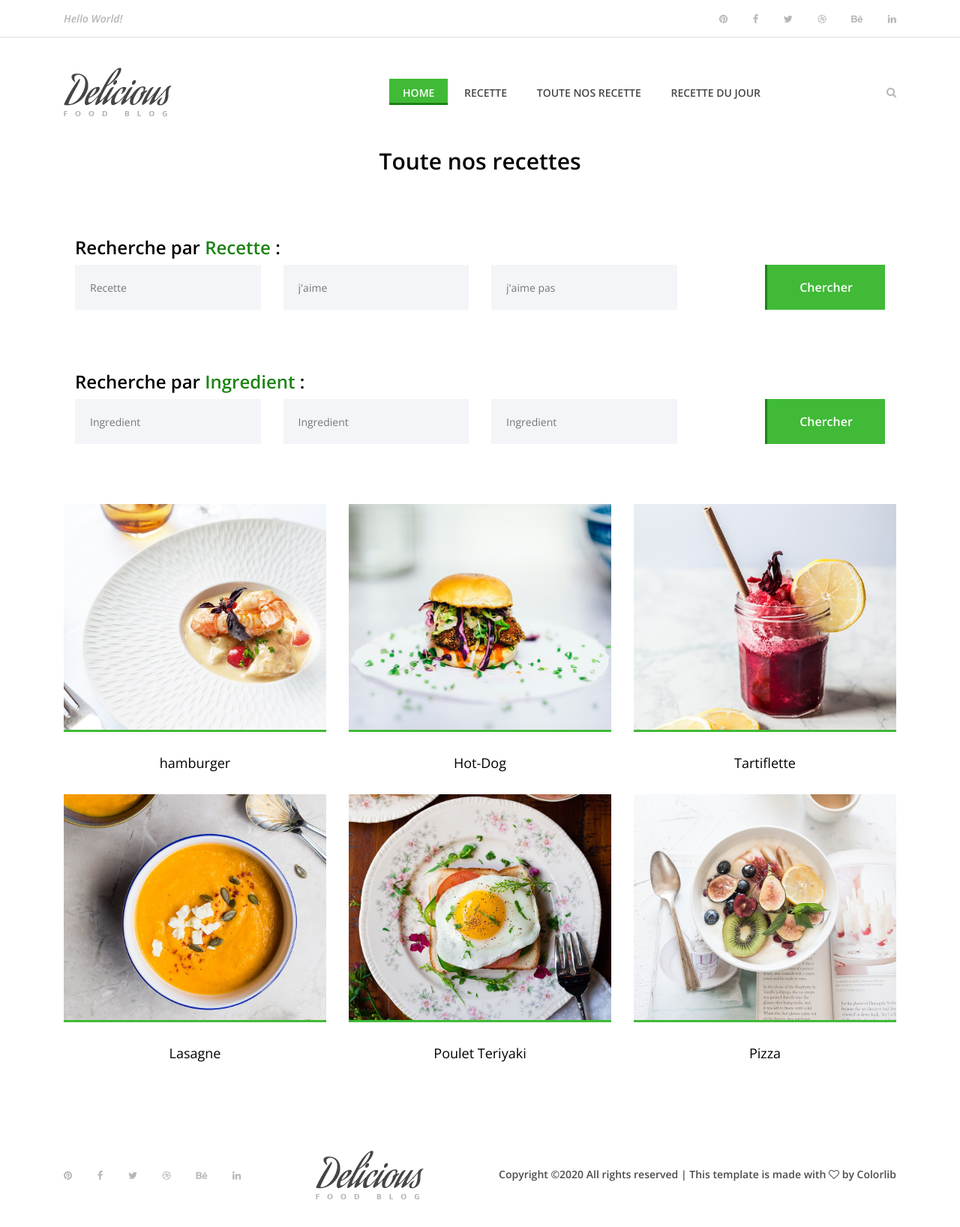
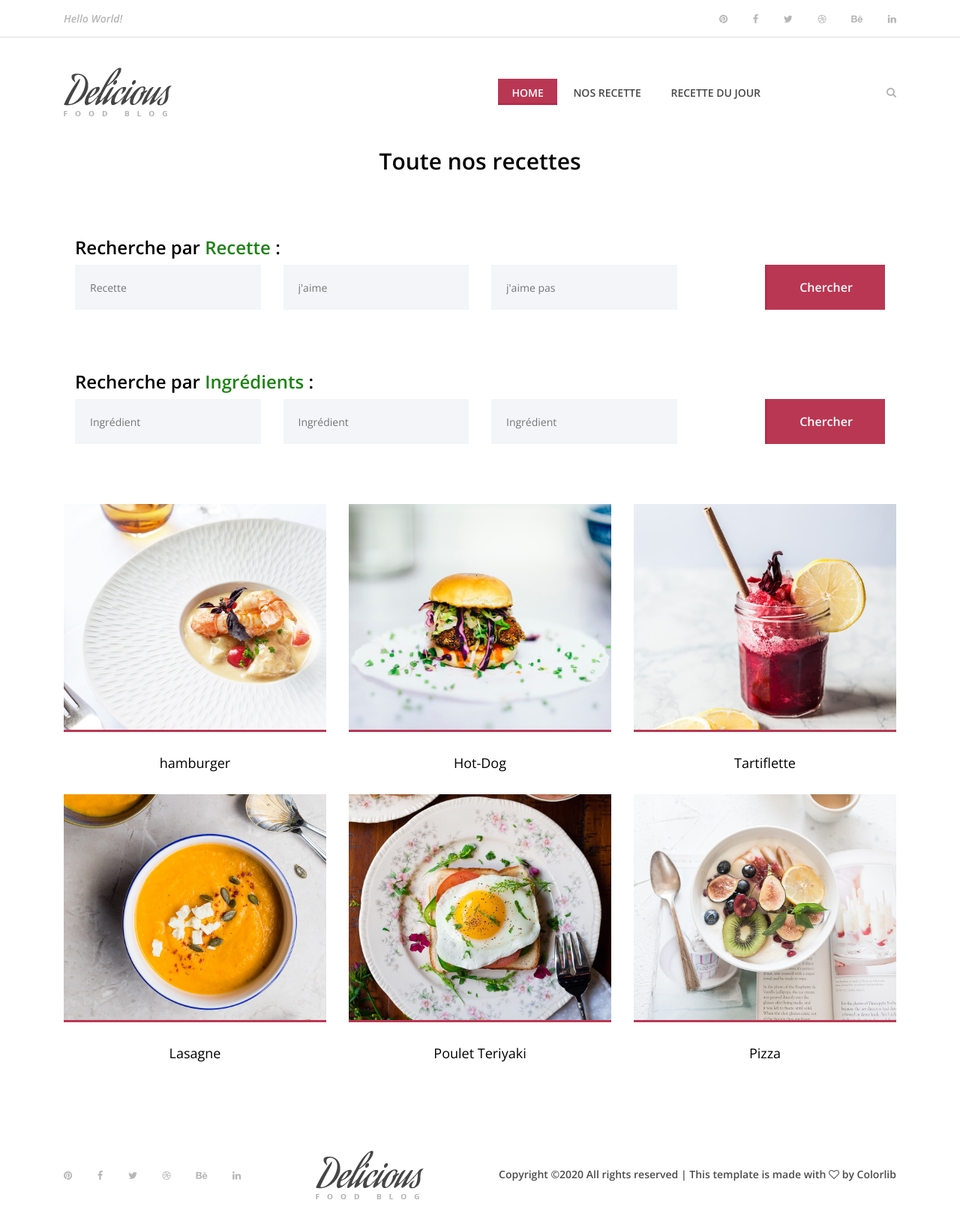
Before and after one commit to loicdauchy/marmibon, a PHP site: page /?recipes in a window 1280 px wide. Shown: the whole page at 75% size. Run offline with PHP 8.4, Linux system fonts and the light colour scheme; data comes from the database, SQL or seed files in the repository.

Commit message:
adding new search system

```diff
--- a/controllers/controller.php
+++ b/controllers/controller.php
@@ -2,37 +2,64 @@
 require('models/model.php');
 
 
-function testView()
-{
+/**
+ * homeView
+ * HOME PAGE CONTROLLER
+ * @return void
+ */
+function homeView(){
     require('views/home.php');
 }
 
+/**
+ * recipes
+ * RECIPES PAGE CONTROLLER
+ * @return void
+ */
 function recipes(){
     $allRecipe = new Recette();
     $allRecipe = $allRecipe->recettes();
     require('views/recipes.php');
 }
 
+/**
+ * singleRecipe
+ * SINGLE RECIPES PAGE CONTROLLER
+ * @return void
+ */
 function singleRecipe(){
     $recipe = new Recette();
     $recipe = $recipe->recipe($_GET['recipeID']);
+
     $ingredient = new Recette();
     $ingredient = $ingredient->ingredient($_GET['recipeID']);
+
     $tquantity = new Recette();
     $tquantity = $tquantity->tquantity($_GET['recipeID']);
+
     $bquantity = new Recette();
     $bquantity = $bquantity->bquantity($_GET['recipeID']);
+
     $qid = new Recette();
     $qid = $qid->qid($_GET['recipeID']);
+
     $change = new Recette();
     $change = $change->change();
+
     $directive = new Recette();
     $directive = $directive->directive($_GET['recipeID']);
+
     $service = new Recette();
     $service = $service->service($_GET['recipeID']);
+
     require('views/recipe.php');
 }
 
+/**
+ * randRecipe
+ * RECIPEDAY PAGE CONTROLLER
+ * @return void
+ */
 function randRecipe(){
     $RandRecipe = new Recette();
     $RandRecipe = $RandRecipe->daysRecipe();
@@ -47,9 +74,24 @@ function randRecipe(){
     require('views/recipesday.php');
 }
 
+/**
+ * search
+ * SEARCH PAGE CONTROLLER
+ * @return void
+ */
 function search(){
-
     $search = new Recette();
     $search = $search->searchR();
     require('views/selectrecipe.php');
 }
+
+/**
+ * searchRR
+ * SEARCH PAGE 2 CONTROLLER
+ * @return void
+ */
+function searchRR(){
+    $searchine = new Recette();
+    $searchine = $searchine->searchI();
+    require('views/selectrecipes.php');
+}
--- a/index.php
+++ b/index.php
@@ -1,41 +1,19 @@
 <?php
 require('controllers/controller.php');
 
-// if (isset($_GET['recipeID'])) {
-//     echo singleRecipe();
-//     }else if(isset($_GET['recipeID=1'])) {
-//         echo singleRecipe();
-//         }else if(isset($_GET['recipes'])) {
-//             echo recipes();
-//             }else if(isset($_GET['dayRecipes'])) {
-//                 echo randRecipe();
-//                 }else if(isset($_GET['home'])){
-//                 echo testView();
-//                 }else {
-//                 echo testView();
-//             }
-
 if (isset($_GET['recipeID'])) {
-    echo singleRecipe();
-    }else if(isset($_GET['recipeID=1'])) {
     echo singleRecipe();
             }else if(isset($_GET['recipes'])) {
                 echo recipes();
                     }else if(isset($_GET['dayRecipes'])) {
                         echo randRecipe();
                             }else if(isset($_GET['home'])){
-    echo testView();
+                                echo homeView();
                                     } else if (isset($_POST['selectrecipe'])) {
                                         echo search();
+                                            }else if (isset($_POST['selectrecipes'])){
+                                                echo searchRR();
+                                                    }else{
+                                                        echo homeView();
                                                         }
-    else {
-    echo testView();
-    }
-
-// if (isset($_POST['selectrecipe'])) {
-//     search();
-//     }else {
-
-//     recipes();
-//     }
 require_once ('templates/template.php');
--- a/models/model.php
+++ b/models/model.php
@@ -1,9 +1,13 @@
 <?php
 require_once('public/connect.php');
 
-
 class Recette extends Databases{
 
+    /**
+     * recettes
+     * SELECT ALL RECIPES METHOD
+     * @return void
+     */
     public function recettes(){
         $recette = $this->connect()->prepare('SELECT * FROM recette');
         $recette->execute();
@@ -11,6 +15,12 @@ class Recette extends Databases{
         return $result;
      }
 
+    /**
+     * recipe
+     * SELECT A RECIPE BY ID METHOD
+     * @param  mixed $recipeID
+     * @return void
+     */
     public function recipe($recipeID){
         $recette = $this->connect()->prepare('SELECT * FROM recette WHERE id_recette='.$recipeID.'');
         $recette->execute();
@@ -18,6 +28,11 @@ class Recette extends Databases{
         return $result;
      }
 
+     /**
+      * daysRecipe
+      * SELECT RAND RECIPE METHOD 1
+      * @return void
+      */
      public function daysRecipe(){
         $recette = $this->connect()->prepare('SELECT * FROM recette ORDER BY RAND()
         LIMIT 6');
@@ -26,6 +41,11 @@ class Recette extends Databases{
         return $result;
      }
 
+     /**
+      * daysRecipe2
+      * SELECT RAND RECIPE METHOD 2
+      * @return void
+      */
      public function daysRecipe2(){
         $recette = $this->connect()->prepare('SELECT * FROM recette ORDER BY RAND()
         LIMIT 6');
@@ -34,6 +54,11 @@ class Recette extends Databases{
         return $result;
      }
 
+     /**
+      * daysRecipe3
+      * SELECT RAND RECIPE METHOD 3
+      * @return void
+      */
      public function daysRecipe3(){
         $recette = $this->connect()->prepare('SELECT * FROM recette ORDER BY RAND()
         LIMIT 6');
@@ -41,6 +66,13 @@ class Recette extends Databases{
         $result = $recette->fetch(PDO::FETCH_ASSOC);
         return $result;
      }
+
+     /**
+      * ingredient
+      * SELECT ALL INGREDIENT BY RECIPE ID METHOD
+      * @param  mixed $recipeID
+      * @return void
+      */
      public function ingredient($recipeID){
         $recette = $this->connect()->prepare('SELECT ing1_ingredient, ing2_ingredient, ing3_ingredient, ing4_ingredient, ing5_ingredient,
         ing6_ingredient, ing7_ingredient, ing8_ingredient, ing9_ingredient, ing10_ingredient
@@ -49,6 +81,13 @@ class Recette extends Databases{
         $result = $recette->fetch(PDO::FETCH_ASSOC);
         return $result;
      }
+
+     /**
+      * tquantity
+      * SELECT TOTAL QUANTITY OF INGREDIENT BY RECIPE ID METHOD
+      * @param  mixed $recipeID
+      * @return void
+      */
      public function tquantity($recipeID){
         $recette = $this->connect()->prepare('SELECT tqty1, tqty2, tqty3, tqty4, tqty5,
         tqty6
@@ -57,6 +96,13 @@ class Recette extends Databases{
         $result = $recette->fetch(PDO::FETCH_ASSOC);
         return $result;
      }
+
+     /**
+      * qid
+      * SELECT ID OF INGREDIENT TABLE METHOD
+      * @param  mixed $recipeID
+      * @return void
+      */
      public function qid($recipeID){
         $recette = $this->connect()->prepare('SELECT id_recette_ingredient
         FROM ingredient WHERE id_recette_ingredient='.$recipeID.'');
@@ -64,15 +110,27 @@ class Recette extends Databases{
         $result = $recette->fetch(PDO::FETCH_ASSOC);
         return $result;
      }
+
+     /**
+      * bquantity
+      * SELECT INITIAL QUANTITY OF INGREDIENT BY ID METHOD
+      * @param  mixed $recipeID
+      * @return void
+      */
      public function bquantity($recipeID){
         $recette = $this->connect()->prepare('SELECT qty1, qty2, qty3, qty4, qty5, qty6
         FROM ingredient WHERE id_recette_ingredient='.$recipeID.'');
         $recette->execute();
         $result = $recette->fetch(PDO::FETCH_ASSOC);
         return $result;
-
      }
 
+     /**
+      * service
+      * SELECT SRV (NUMBER OF PEOPLE) BY ID METHOD
+      * @param  mixed $recipeID
+      * @return void
+      */
      public function service($recipeID){
         $recette = $this->connect()->prepare('SELECT srv
         FROM ingredient WHERE id_recette_ingredient='.$recipeID.'');
@@ -80,6 +138,12 @@ class Recette extends Databases{
         $result = $recette->fetch(PDO::FETCH_ASSOC);
         return $result;
      }
+
+     /**
+      * change
+      * UPDATE QUANTITY OF INGREDIENT BY SRV NUMBER METHOD
+      * @return void
+      */
      public function change(){
         if(isset($_POST['action']) && $_POST['action']=="ajouter" && !empty($_POST['srv'])) {
         $srv = $_POST['srv'];
@@ -91,9 +155,7 @@ class Recette extends Databases{
         $bqty5 = $_POST['bqty5'];
         $bqty6 = $_POST['bqty6'];
 
-
         $delai=0.1;
-
 
         $tqty = $srv * $bqty;
         $tqty2 = $srv * $bqty2;
@@ -117,11 +179,15 @@ class Recette extends Databases{
         $change = $change->execute();
         $change= header("Refresh:$delai;");
         return $change;
-
-
       }
     }
 
+     /**
+      * directive
+      * SELECT DIRECTIVE BY ID METHOD
+      * @param  mixed $recipeID
+      * @return void
+      */
      public function directive($recipeID){
         $recette = $this->connect()->prepare('SELECT dir1_directive, dir2_directive, dir3_directive, dir4_directive, dir5_directive,
         dir6_directive FROM directive WHERE Id_recette_directive='.$recipeID.'');
@@ -130,24 +196,51 @@ class Recette extends Databases{
         return $result;
      }
 
+     /**
+      * searchR
+      * SEARCH BAR METHOD
+      * @return void
+      */
      public function searchR(){
+        if (isset($_POST['selectrecipe']) && !empty($_POST['Recette'])){
+        $query=preg_replace("#[^a-zA-Z ?0-9]#i", "" ,$_POST['Recette']);
+        // $queryCases = array("with_any_one_of","with_the_exact_of","without","starts_with");
+        //if(in_array($k,$queryCases)) {
+        $recette = $this->connect()->prepare('SELECT Name_recette,img_recette,Id_recette FROM recette WHERE Name_recette LIKE ?');
+        $recette->execute(array($query));
+        $recette = $recette->fetchAll(PDO::FETCH_ASSOC);
+        return $recette;
+        }
+    }
+
+    /**
+     * searchI
+     *
+     * @return void
+     */
+    public function searchI(){
 
 
-        if (isset($_POST['selectrecipe']) && !empty($_POST['Ingredient1']))
-        {
-        $query=preg_replace("#[^a-zA-Z ?0-9]#i", "" ,$_POST['Ingredient1']);
-        // $queryCases = array("with_any_one_of","with_the_exact_of","without","starts_with");
-        //if(in_array($k,$queryCases)) {
+      if (isset($_POST['selectrecipes']) && !empty($_POST['Ingredient1']))
+      {
+      $queryy=preg_replace("#[^a-zA-Z ?0-9]#i", "" ,$_POST['Ingredient1']);
+      // $queryCases = array("with_any_one_of","with_the_exact_of","without","starts_with");
+      //if(in_array($k,$queryCases)) {
 
-        $recette = $this->connect()->prepare('SELECT Name_recette,img_recette,Id_recette FROM recette WHERE Name_recette LIKE ?');
-
-        $recette->execute(array($query));
-        $recette = $recette->fetchAll(PDO::FETCH_ASSOC);
+      $recettes = $this->connect()->prepare('SELECT ing1_ingredient, ing2_ingredient, ing3_ingredient, ing4_ingredient, Name_recette, img_recette,Id_recette
+      FROM ingredient INNER JOIN recette on recette.Name_recette=recette.Name_recette WHERE ing1_ingredient LIKE ? or ing2_ingredient Like ? or ing3_ingredient Like ? or ing4_ingredient Like ?
 
 
-        return $recette;
+      ');
 
-        }
 
-        }
+      $recettes->execute(array($queryy, $queryy,$queryy,$queryy));
+      $recettes = $recettes->fetchAll(PDO::FETCH_ASSOC);
+
+
+      return $recettes;
+
+      }
+
+   }
 }
--- a/public/css/style.css
+++ b/public/css/style.css
@@ -9,14 +9,14 @@
 /* :: 1.0 Import Fonts */
 @import url("https://fonts.googleapis.com/css?family=Open+Sans:300,300i,400,400i,600,600i,700,700i,800,800i");
 /* :: 2.0 Import All CSS */
-@import url(css/bootstrap.min.css);
-@import url(css/owl.carousel.min.css);
-@import url(css/animate.css);
-@import url(css/magnific-popup.css);
-@import url(css/font-awesome.min.css);
-@import url(css/custom-icon.css);
-@import url(css/classy-nav.min.css);
-@import url(css/nice-select.min.css);
+@import url(../css/bootstrap.min.css);
+@import url(../css/owl.carousel.min.css);
+@import url(../css/animate.css);
+@import url(../css/magnific-popup.css);
+@import url(../css/font-awesome.min.css);
+@import url(../css/custom-icon.css);
+@import url(../css/classy-nav.min.css);
+@import url(../css/nice-select.min.css);
 /* :: 3.0 Base CSS */
 * {
   margin: 0;
@@ -313,7 +313,7 @@ textarea:focus {
   height: 60px;
   color: #ffffff;
   border: none;
-  border-left: 3px solid #1c8314;
+  border-left: 3px solid #b42c4a;
   border-radius: 0;
   padding: 0 30px;
   font-size: 16px;
@@ -322,30 +322,30 @@ textarea:focus {
   -webkit-transition-duration: 500ms;
   transition-duration: 500ms;
   text-transform: capitalize;
-  background-color: #40ba37; }
+  background-color: #ba3753; }
   .delicious-btn.active, .delicious-btn:hover, .delicious-btn:focus {
     font-size: 16px;
     font-weight: 600;
     color: #ffffff;
-    background-color: #1c8314;
-    border-color: #40ba37; }
+    background-color: #b42c4a;
+    border-color: #ba3753; }
   .delicious-btn.btn-2 {
-    background-color: #1c8314;
-    border-color: #40ba37; }
+    background-color: #b42c4a;
+    border-color: #ba3753; }
     .delicious-btn.btn-2.active, .delicious-btn.btn-2:hover, .delicious-btn.btn-2:focus {
-      background-color: #40ba37;
-      border-color: #1c8314; }
+      background-color: #ba3753;
+      border-color: #b42c4a; }
   .delicious-btn.btn-3 {
     background-color: #474747;
-    border-color: #1c8314; }
+    border-color: #b42c4a; }
     .delicious-btn.btn-3.active, .delicious-btn.btn-3:hover, .delicious-btn.btn-3:focus {
-      background-color: #40ba37;
-      border-color: #1c8314; }
+      background-color: #ba3753;
+      border-color: #b42c4a; }
   .delicious-btn.btn-4 {
     background-color: transparent;
-    border: 3px solid #40ba37;
+    border: 3px solid #ba3753;
     line-height: 53px;
-    color: #40ba37; }
+    color: #ba3753; }
     @media only screen and (max-width: 767px) {
       .delicious-btn.btn-4 {
         height: 40px;
@@ -492,14 +492,14 @@ textarea:focus {
         .header-area .delicious-main-menu .classy-navbar .classynav > ul > li > a:hover, .header-area .delicious-main-menu .classy-navbar .classynav > ul > li > a:focus {
           font-size: 14px;
           color: #ffffff;
-          background-color: #40ba37;
-          border-bottom: 3px solid #1c8314; }
+          background-color: #ba3753;
+          border-bottom: 3px solid #b42c4a; }
           .header-area .delicious-main-menu .classy-navbar .classynav > ul > li > a:hover::after, .header-area .delicious-main-menu .classy-navbar .classynav > ul > li > a:focus::after {
             color: #ffffff; }
       .header-area .delicious-main-menu .classy-navbar .classynav > ul > li.active > a {
         color: #ffffff;
-        background-color: #40ba37;
-        border-bottom: 3px solid #1c8314; }
+        background-color: #ba3753;
+        border-bottom: 3px solid #b42c4a; }
         .header-area .delicious-main-menu .classy-navbar .classynav > ul > li.active > a::after {
           color: #ffffff; }
     .header-area .delicious-main-menu .classynav .search-btn {
@@ -686,7 +686,7 @@ textarea:focus {
   position: relative;
   z-index: 1; }
   .single-best-receipe-area img {
-    border-bottom: 3px solid #40ba37; }
+    border-bottom: 3px solid #ba3753; }
   .single-best-receipe-area .receipe-content {
     padding-top: 30px;
     text-align: center; }
--- a/public/scss/_theme_color.scss
+++ b/public/scss/_theme_color.scss
@@ -5,7 +5,8 @@ $heading-color: #000000;
 $text-color: #9b9b9b;
 
 // Default Background
-$bg-default: #40ba37;
+// $bg-default: #40ba37;
+$bg-default: #ba3753;
 
 // Gray Background
 $bg-gray: #f3f5f8;
@@ -17,10 +18,12 @@ $white-color: #ffffff;
 $dark-color: #141414;
 
 // Border Color
-$border-color: #1c8314;
+// $border-color: #1c8314;
+$border-color: #b42c4a;
 
 // Hover Color
-$hover-color: #40ba37;
+// $hover-color: #40ba37;
+$hover-color: #c24863;
 
 // Footer Color
 $footer-color: #2d2d2d;
--- a/public/scss/style.scss
+++ b/public/scss/style.scss
@@ -18,14 +18,14 @@
 
 /* :: 2.0 Import All CSS */
 
-@import 'css/bootstrap.min.css';
-@import 'css/owl.carousel.min.css';
-@import 'css/animate.css';
-@import 'css/magnific-popup.css';
-@import 'css/font-awesome.min.css';
-@import 'css/custom-icon.css';
-@import 'css/classy-nav.min.css';
-@import 'css/nice-select.min.css';
+@import '../css/bootstrap.min.css';
+@import '../css/owl.carousel.min.css';
+@import '../css/animate.css';
+@import '../css/magnific-popup.css';
+@import '../css/font-awesome.min.css';
+@import '../css/custom-icon.css';
+@import '../css/classy-nav.min.css';
+@import '../css/nice-select.min.css';
 
 /* :: 3.0 Base CSS */
 
--- a/templates/template.php
+++ b/templates/template.php
@@ -14,16 +14,6 @@
 
     <!-- Favicon -->
     <link rel="icon" href="public/img/core-img/favicon.ico">
-
-
-    <link rel="stylesheet" href="public/css/animate.css">
-    <link rel="stylesheet" href="public/css/bootstrap.min.css">
-    <link rel="stylesheet" href="public/css/classy-nav.min.css">
-    <link rel="stylesheet" href="public/css/custom-icon.css">
-    <link rel="stylesheet" href="public/css/font-awesome.min.css">
-    <link rel="stylesheet" href="public/css/magnific-popup.css">
-    <link rel="stylesheet" href="public/css/nice-select.min.css">
-    <link rel="stylesheet" href="public/css/owl.carousel.min.css">
 
     <!-- Core Stylesheet -->
     <link rel="stylesheet" href="public/css/style.css">
@@ -47,9 +37,9 @@
         <div class="container">
             <div class="row">
                 <div class="col-12">
-                    <form action="#" method="post">
-                        <input type="search" name="search" placeholder="Type any keywords...">
-                        <button type="submit"><i class="fa fa-search" aria-hidden="true"></i></button>
+                    <form action="" method="post">
+                        <input type="search" name="ingredient1" placeholder="Type any keywords...">
+                        <button type="submit" name="selectrecipe" value="recherche"><i class="fa fa-search" aria-hidden="true"></i></button>
                     </form>
                 </div>
             </div>
@@ -69,7 +59,7 @@
                             <div id="breakingNewsTicker" class="ticker">
                                 <ul>
                                     <li><a href="#">Hello World!</a></li>
-                                    <li><a href="#">Welcome to Colorlib Family.</a></li>
+                                    <li><a href="#">Welcome to Marmibon Family.</a></li>
                                     <li><a href="#">Hello Delicious!</a></li>
                                 </ul>
                             </div>
@@ -118,8 +108,7 @@
                             <div class="classynav">
                                 <ul>
                                     <li class="active"><a href="<?='?home'?>">Home</a></li>
-                                    <li><a href="<?='?recipeID=1'?>">Recette</a></li>
-                                    <li><a href="<?='?recipes'?>">Toute nos recette</a></li>
+                                    <li><a href="<?='?recipes'?>">Nos recette</a></li>
                                     <li><a href="<?='?dayRecipes'?>">Recette du jour</a></li>
                                 </ul>
 
--- a/views/recipe.php
+++ b/views/recipe.php
@@ -1,5 +1,3 @@
-<?php $title = 'Recette'; ?>
-
 <?php ob_start(); ?>
 
 
@@ -127,7 +125,7 @@
         </div>
     </div>
 
-
+    <?php $title = $recipe['Name_recette']; ?>
     <?php $content = ob_get_clean(); ?>
 
 <?php require('templates/template.php'); ?>
--- a/views/recipes.php
+++ b/views/recipes.php
@@ -1,4 +1,4 @@
-<?php $title = 'Toute les recettes'; ?>
+<?php $title = 'Nos recettes'; ?>
 
 <?php ob_start(); ?>
 
@@ -21,16 +21,17 @@
                 <form action="<?='?selectrecipe'?>" method="post">
                     <div class="row">
                         <div class="col-12 col-lg-3">
-<input type="search" name="Ingredient1" placeholder="Recette">
+                            <input type="search" name="Recette" placeholder="Recette">
                         </div>
                         <div class="col-12 col-lg-3">
-<input type="search" name="Ingredient2" placeholder="j'aime">
+                            <input type="search" name="j'aime" placeholder="j'aime">
                         </div>
                         <div class="col-12 col-lg-3">
-<input type="search" name="search" placeholder="j'aime pas ">
+                            <input type="search" name="j'aime pas" placeholder="j'aime pas ">
                         </div>
                         <div class="col-12 col-lg-3 text-right">
-<button type="submit" name ="selectrecipe" value="recherche" class="btn delicious-btn">Chercher</button>
+                            <button type="submit" name="selectrecipe" value="recherche"
+                                class="btn delicious-btn">Chercher</button>
                         </div>
                     </div>
                 </form>
@@ -39,20 +40,21 @@
 
         <div class="receipe-post-search mb-80">
             <div class="container">
-<h4>Recherche par <span style="color: #1c8314;">Ingredient</span> :</h4>
-<form action="<?='?selectrecipe'?>" method="post">
+                <h4>Recherche par <span style="color: #1c8314;">Ingrédients</span> :</h4>
+                <form action="<?='?selectrecipes'?>" method="post">
                     <div class="row">
                         <div class="col-12 col-lg-3">
-<input type="search" name="Ingredient1" placeholder="Ingredient">
+                            <input type="search" name="Ingredient1" placeholder="Ingrédient">
                         </div>
                         <div class="col-12 col-lg-3">
-<input type="search" name="Ingredient2" placeholder="Ingredient">
+                            <input type="search" name="Ingredient2" placeholder="Ingrédient">
                         </div>
                         <div class="col-12 col-lg-3">
-<input type="search" name="search" placeholder="Ingredient">
+                            <input type="search" name="search" placeholder="Ingrédient">
                         </div>
                         <div class="col-12 col-lg-3 text-right">
-<button type="submit" name="selectrecipe" value="recherche" class="btn delicious-btn">Chercher</button>
+                            <button type="submit" name="selectrecipes" value="recherche"
+                                class="btn delicious-btn">Chercher</button>
                         </div>
                     </div>
                 </form>
```
Also changed, not shown: other parts of public/css/style.css (+40 -40 lines), views/selectrecipe.php (+55 -12 lines), views/selectrecipes.php (added, +28 -0 lines), 1 other file. Lines whose indentation alone changed are shown as unchanged.
